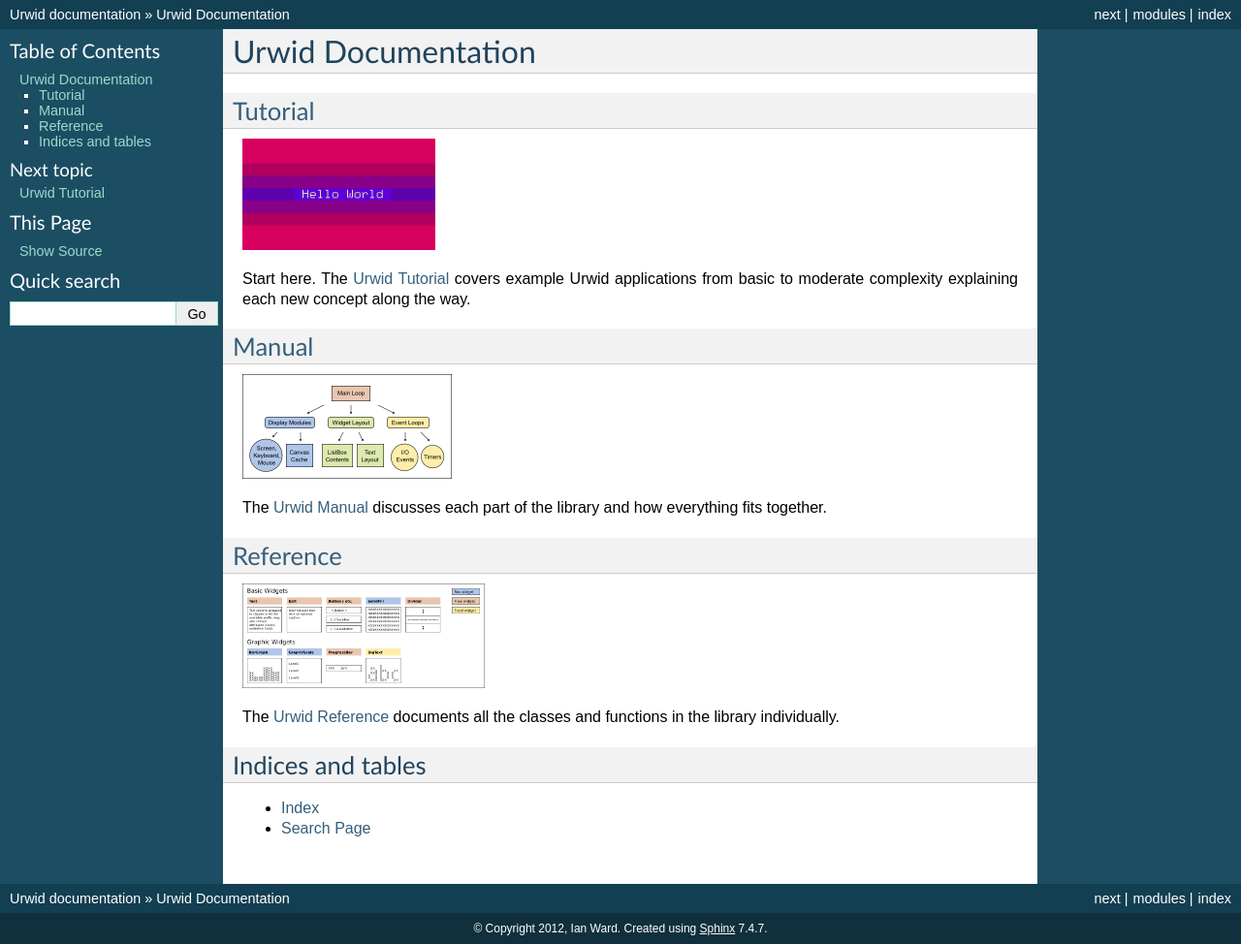
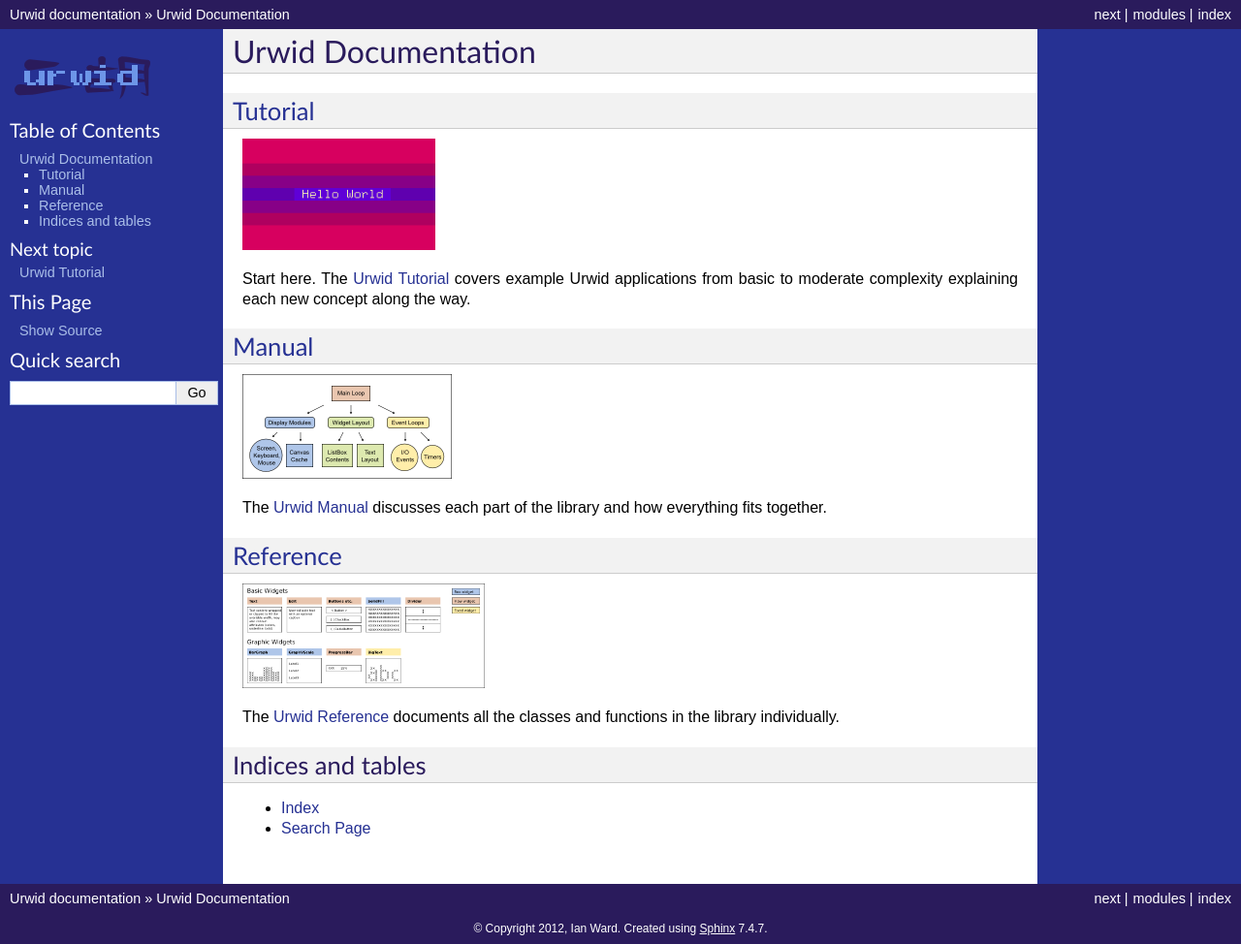
Before and after one commit to urwid/urwid, a Sphinx documentation site: the page built from docs/index.rst, in a window 1280 px wide. Shown: the whole page at 97% size. Built offline with Sphinx 7.4.7, drawn with Linux system fonts in a browser that asks for light colours.

Commit message:
docs: urwid colors and logo

```diff
--- a/docs/conf.py
+++ b/docs/conf.py
@@ -100,7 +100,16 @@ html_theme = 'default'
 # Theme options are theme-specific and customize the look and feel of a theme
 # further.  For a list of options available for each theme, see the
 # documentation.
-#html_theme_options = {}
+html_theme_options = {
+    'sidebarbgcolor':'#263193',
+    'footerbgcolor':'#2a1b5c',
+    'relbarbgcolor':'#2a1b5c',
+    'sidebarlinkcolor':'#aabee8',#'#6d96e8',
+    'linkcolor':'#263193',
+    'visitedlinkcolor':'#263193',
+    'headtextcolor':'#2a1b5c',
+    'headlinkcolor':'#2a1b5c',
+}
 
 # Add any paths that contain custom themes here, relative to this directory.
 #html_theme_path = []
@@ -114,7 +123,7 @@ html_theme = 'default'
 
 # The name of an image file (relative to this directory) to place at the top
 # of the sidebar.
-#html_logo = None
+html_logo = 'urwid-logo.png'
 
 # The name of an image file (within the static path) to use as favicon of the
 # docs.  This file should be a Windows icon file (.ico) being 16x16 or 32x32
```
Also changed, not shown: docs/urwid-logo.png (added).
